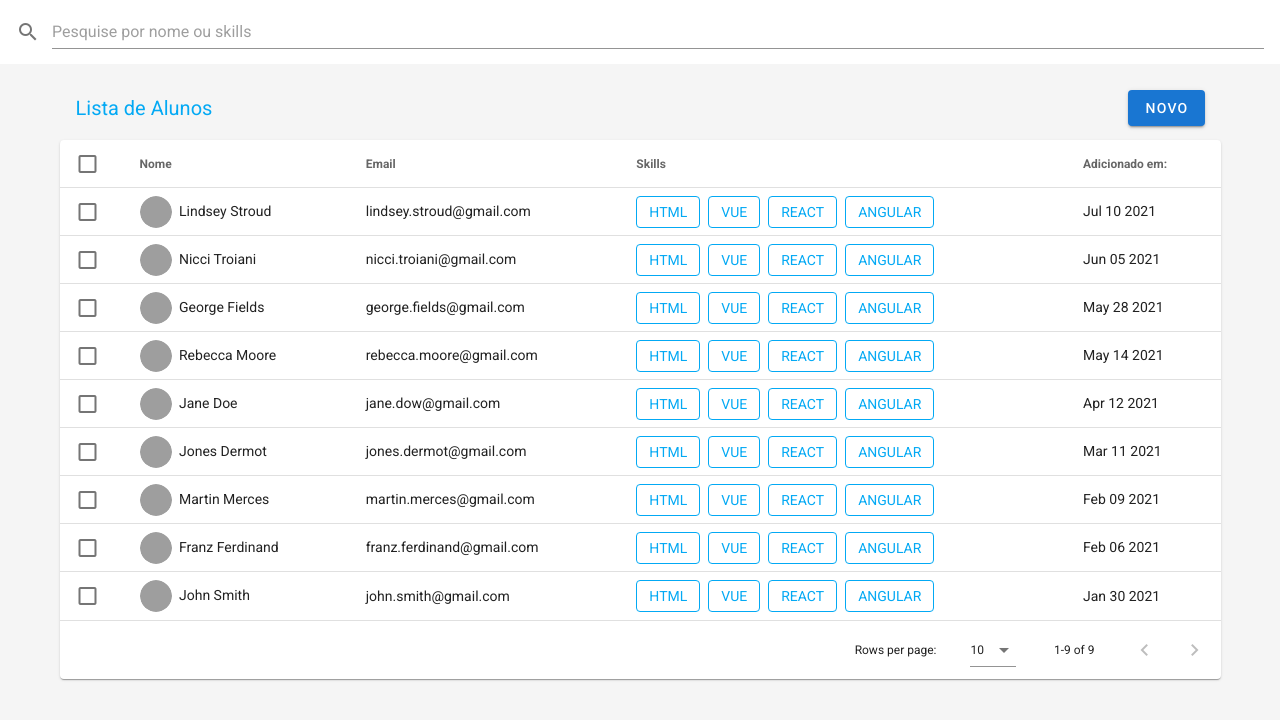
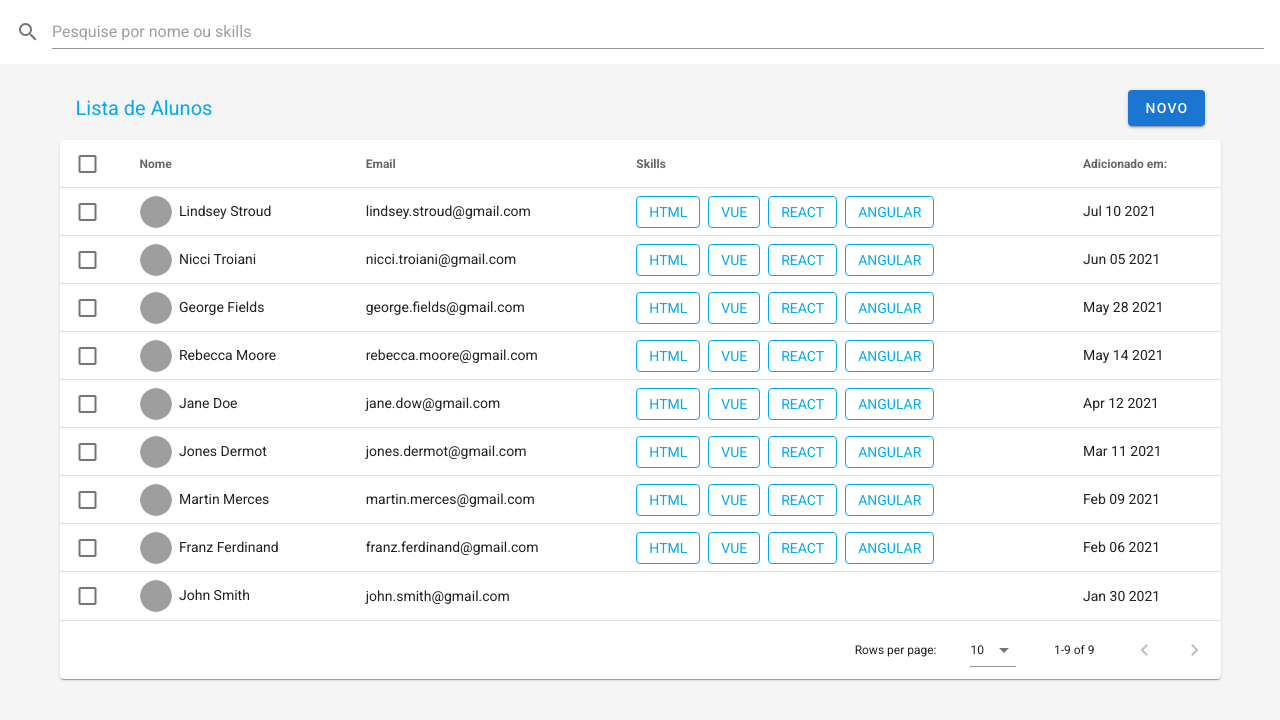
Before and after one commit to Lucas-HMSC/aprendendo-vuetify, a Vue app: page / in a window 1280 px wide. Shown: the top 720 px of the page. Built offline with nearby package versions, Linux system fonts and the light colour scheme; grey boxes are pictures that could not be loaded.

Commit message:
Updated Skills

```diff
--- a/src/views/Home.vue
+++ b/src/views/Home.vue
@@ -139,16 +139,20 @@
         {{ item.name }}
       </template>
       <template v-slot:item.skills='{ item }'>
-        <v-chip
-          color="light-blue"
-          label
-          outlined
-          class="mr-2 text-uppercase"
+        <span
           v-for='skill in item.skills.split(",")'
           :key='skill'
         >
-          {{ skill }}
-        </v-chip>
+          <v-chip
+            color="light-blue"
+            label
+            outlined
+            class="mr-2 text-uppercase"
+            v-if='skill.length > 0'
+          >
+            {{ skill }}
+          </v-chip>
+        </span>
       </template>
     </v-data-table>
   </div>
@@ -242,7 +246,7 @@ export default {
           email: 'john.smith@gmail.com',
           skills: '',
           added: 'Jan 30 2021',
-          skills: 'Html, Vue, React, Angular'
+          skills: ''
         },
       ],
     }
```
